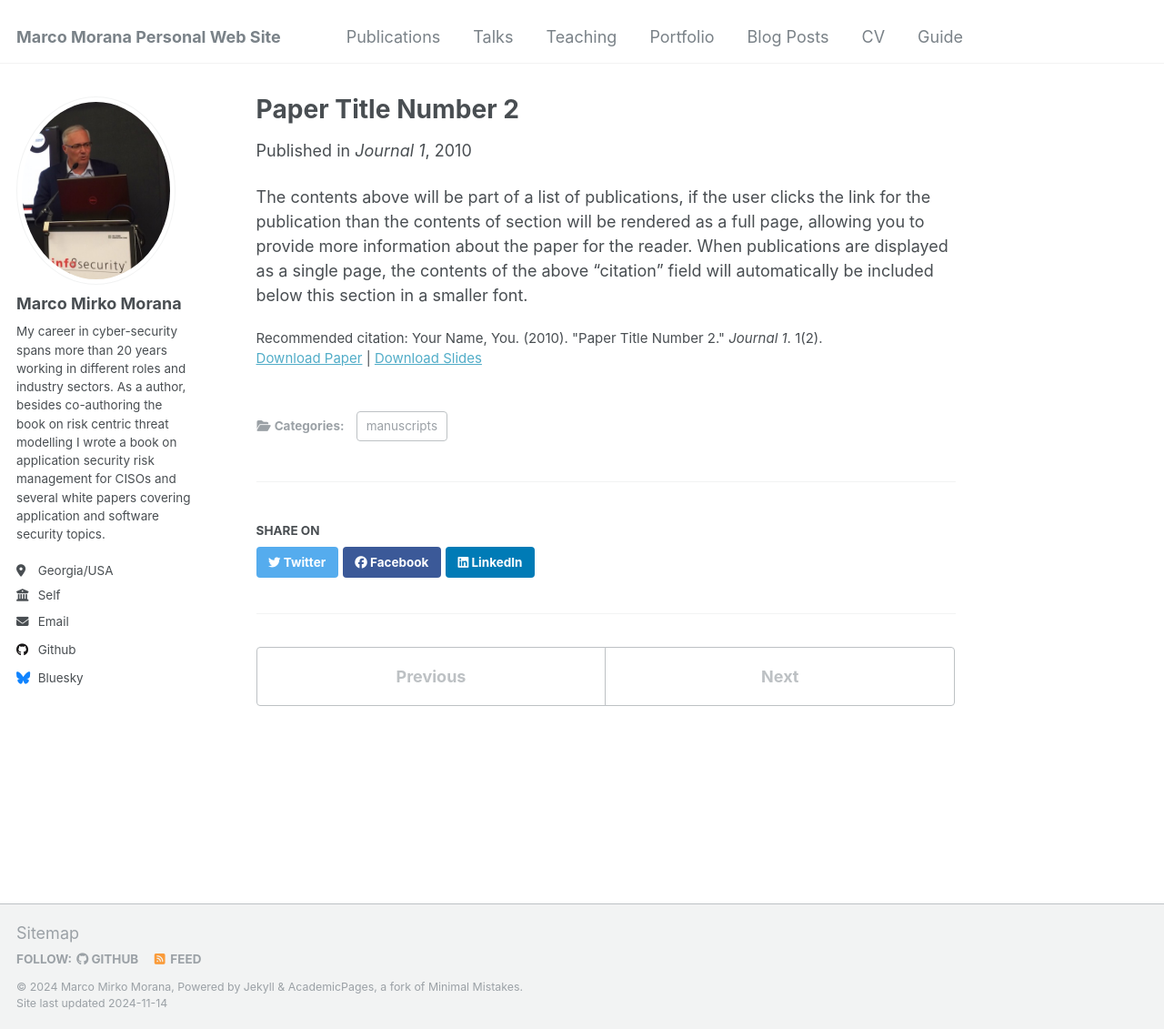
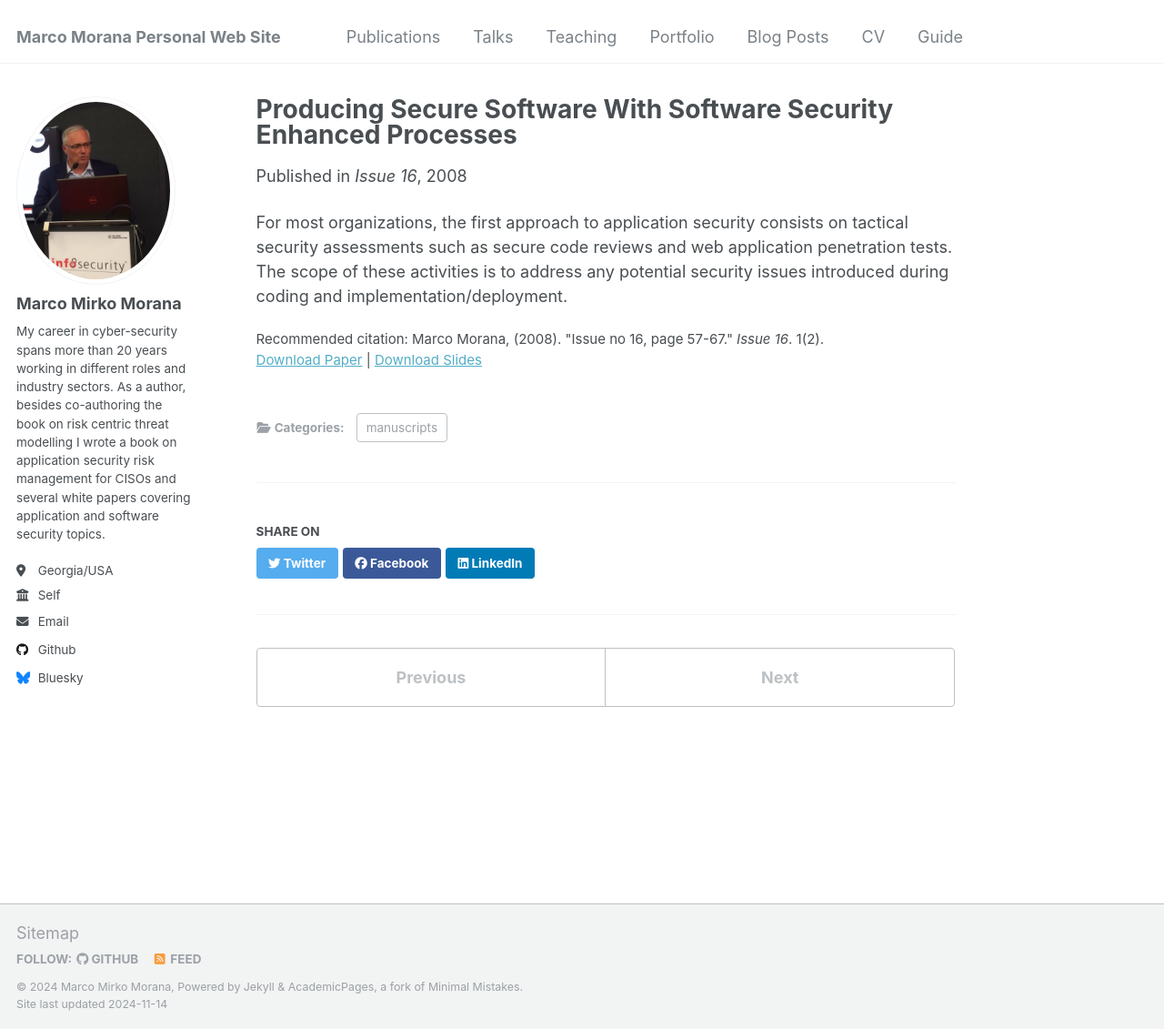
Before and after one commit to mmorana1/marcom, a Jekyll site: the page built from _publications/2010-10-01-paper-title-number-2.md, in a window 1280 px wide and 1131 px high. Shown: the whole window at 91% size. Built offline with Jekyll 4.4.1, drawn with Linux system fonts in a browser that asks for light colours.

Commit message:
Update 2010-10-01-paper-title-number-2.md

```diff
--- a/_publications/2010-10-01-paper-title-number-2.md
+++ b/_publications/2010-10-01-paper-title-number-2.md
@@ -1,14 +1,14 @@
 ---
-title: "Paper Title Number 2"
+title: "Producing Secure Software With Software Security Enhanced Processes"
 collection: publications
 category: manuscripts
 permalink: /publication/2010-10-01-paper-title-number-2
-excerpt: 'This paper is about the number 2. The number 3 is left for future work.'
-date: 2010-10-01
-venue: 'Journal 1'
-slidesurl: 'http://academicpages.github.io/files/slides2.pdf'
-paperurl: 'http://academicpages.github.io/files/paper2.pdf'
-citation: 'Your Name, You. (2010). &quot;Paper Title Number 2.&quot; <i>Journal 1</i>. 1(2).'
+excerpt: 'Producing Secure Software With Software Security Enhanced Processes'
+date: 2008-4-1
+venue: 'Issue 16'
+slidesurl: 'https://img2.helpnetsecurity.com/dl/insecure/INSECURE-Mag-16.pdf'
+paperurl: 'https://img2.helpnetsecurity.com/dl/insecure/INSECURE-Mag-16.pdf'
+citation: 'Marco Morana, (2008). &quot;Issue no 16, page 57-67.&quot; <i>Issue 16</i>. 1(2).'
 ---
 
-The contents above will be part of a list of publications, if the user clicks the link for the publication than the contents of section will be rendered as a full page, allowing you to provide more information about the paper for the reader. When publications are displayed as a single page, the contents of the above "citation" field will automatically be included below this section in a smaller font.
+For most organizations, the first approach to application security consists on tactical security assessments such as secure code reviews and web application penetration tests.  The scope of these activities is to address any potential security issues introduced during coding and implementation/deployment.
```
